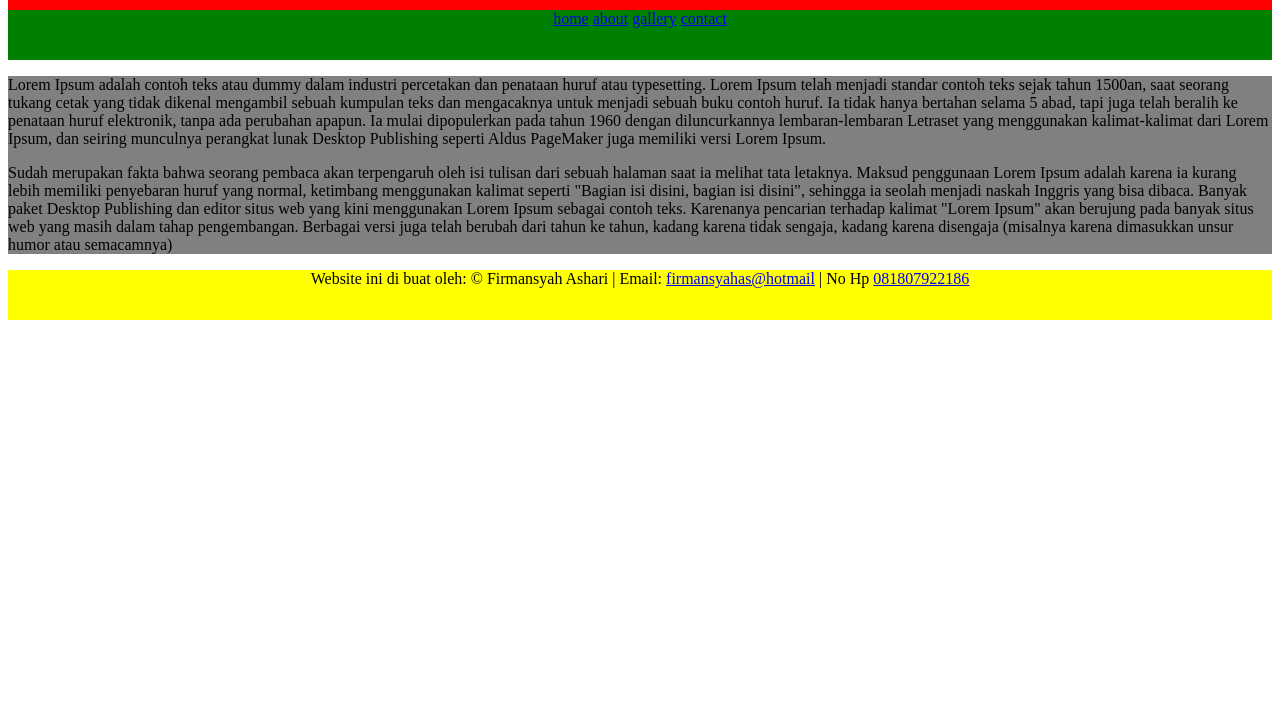
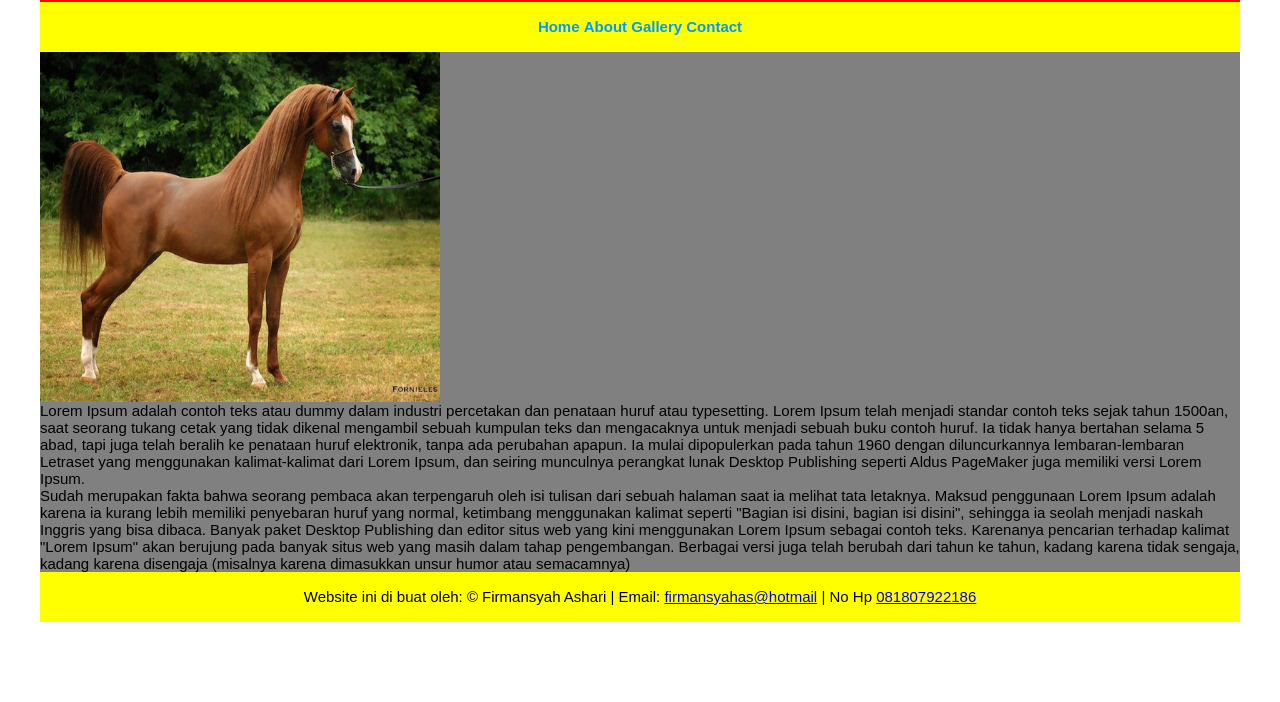
Before and after one commit to firmansyas/training, a plain HTML site: page css/05_latihan.html in a window 1280 px wide. Shown: the part 98-800 px from the top of the page. Drawn offline with Linux system fonts and the light colour scheme.

Commit message:
additional

```diff
--- a/css/05_latihan.css
+++ b/css/05_latihan.css
@@ -1,29 +1,63 @@
 /* css layout */
+
+/* CSS RESET */
+*{
+  padding: 0;
+  margin: 0;
+}
+
+/* body */
+body{
+  font-family: 'Arial';
+  font-size: 15px;
+}
+
+/* wrapper */
+#wrapper{
+  background-color: brown;
+  width: 1200px;
+  margin: auto;
+}
 
 /* header */
 #header{
   background-color: red;
   height: 100px;
-  width: 100%px;
+  text-align: center;
+  line-height: 95px;
 }
+
 /* menu */
 #menu{
-  background-color: green;
+  background-color: yellow;
   height: 50px;
-  width: 100%;
   text-align: center;
+  line-height: 40px;
+}
+
+#menu a{
+  text-decoration: none;
+  color: #0099FF;
+  font-weight: bold;
+  text-transform: capitalize;
+  line-height: 50px;
 }
 
 /* content */
 #content{
-  width: 100%;
   background-color: grey;
+}
+
+/* content */
+#content img{
+  width: 400px;
+  height: 350px;
 }
 
 /* footer */
 #footer{
   background-color: yellow;
   height: 50px;
-  width: 100%;
   text-align: center;
+  line-height: 50px;
 }
--- a/css/05_latihan.html
+++ b/css/05_latihan.html
@@ -7,16 +7,20 @@
 </head>
 <body>
 
+  <div id="wrapper">
     <div id="header">
       <h1>Logo</h1>
     </div> <!-- end of header -->
+
     <div id="menu">
       <a href="#">home</a>
       <a href="#">about</a>
       <a href="#">gallery</a>
       <a href="#">contact</a>
     </div> <!-- end of menu -->
+
     <div id="content">
+      <img src="assets/kuda.jpg" alt="">
       <p>Lorem Ipsum adalah contoh teks atau dummy dalam industri percetakan dan penataan huruf atau typesetting. Lorem Ipsum telah menjadi standar contoh teks sejak tahun 1500an, saat seorang tukang cetak yang tidak dikenal mengambil sebuah kumpulan teks dan mengacaknya untuk menjadi sebuah buku contoh huruf. Ia tidak hanya bertahan selama 5 abad, tapi juga telah beralih ke penataan huruf elektronik, tanpa ada perubahan apapun. Ia mulai dipopulerkan pada tahun 1960 dengan diluncurkannya lembaran-lembaran Letraset yang menggunakan kalimat-kalimat dari Lorem Ipsum, dan seiring munculnya perangkat lunak Desktop Publishing seperti Aldus PageMaker juga memiliki versi Lorem Ipsum.</p>
       <p>Sudah merupakan fakta bahwa seorang pembaca akan terpengaruh oleh isi tulisan dari sebuah halaman saat ia melihat tata letaknya. Maksud penggunaan Lorem Ipsum adalah karena ia kurang lebih memiliki penyebaran huruf yang normal, ketimbang menggunakan kalimat seperti "Bagian isi disini, bagian isi disini", sehingga ia seolah menjadi naskah Inggris yang bisa dibaca. Banyak paket Desktop Publishing dan editor situs web yang kini menggunakan Lorem Ipsum sebagai contoh teks. Karenanya pencarian terhadap kalimat "Lorem Ipsum" akan berujung pada banyak situs web yang masih dalam tahap pengembangan. Berbagai versi juga telah berubah dari tahun ke tahun, kadang karena tidak sengaja, kadang karena disengaja (misalnya karena dimasukkan unsur humor atau semacamnya)</p>
     </div> <!-- end of content -->
@@ -26,6 +30,6 @@
         No Hp <a href="tel:081807922186"> 081807922186 </a></p>
       </div> <!-- end of footer -->
 
-
+    </div>
   </body>
   </html>
```
Also changed, not shown: css/06_latihan.html (added, +25 -0 lines), css/07_latihan.html (added, +52 -0 lines), css/assets/kuda.jpg (added). Lines whose indentation alone changed are shown as unchanged.
